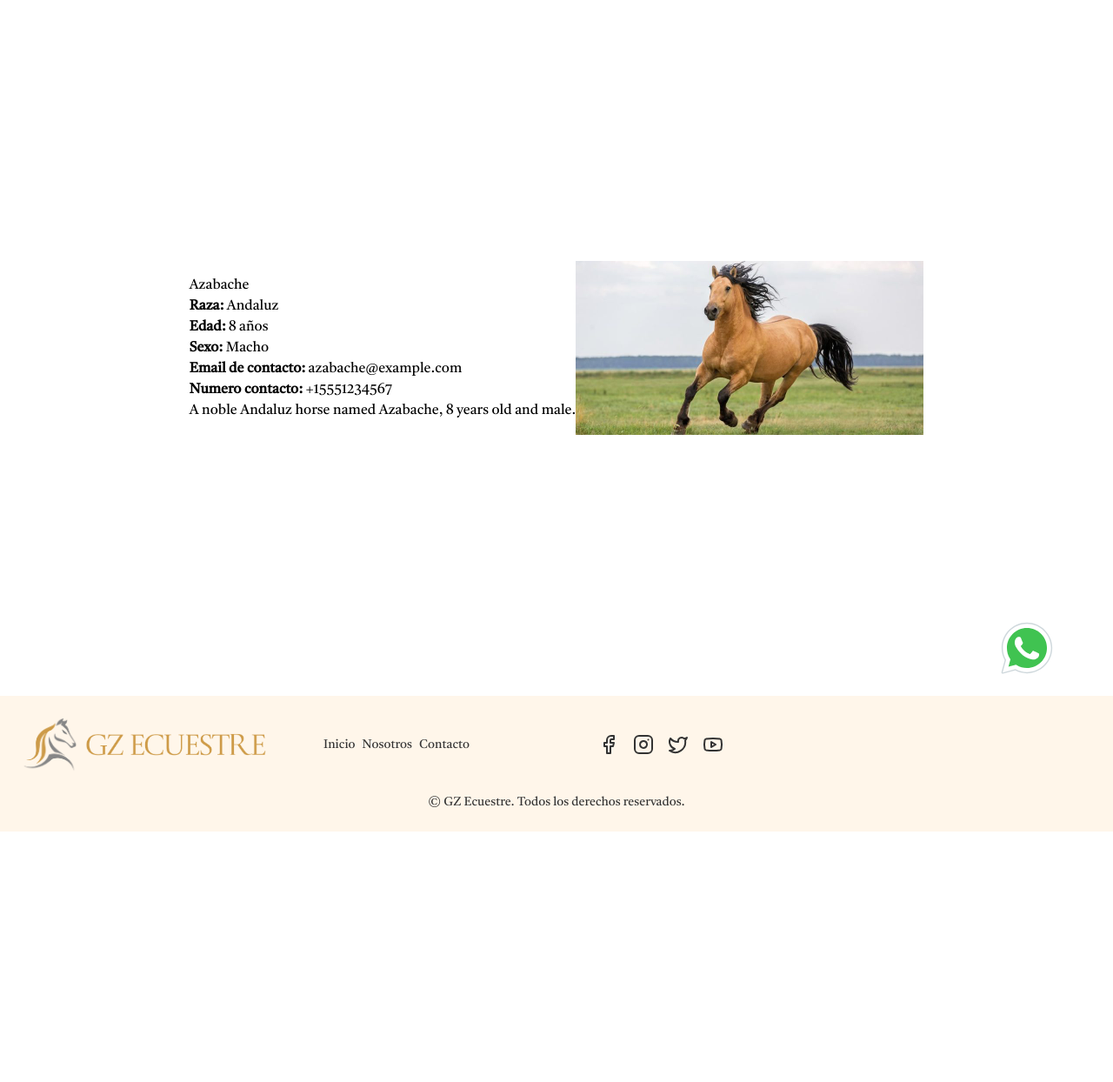
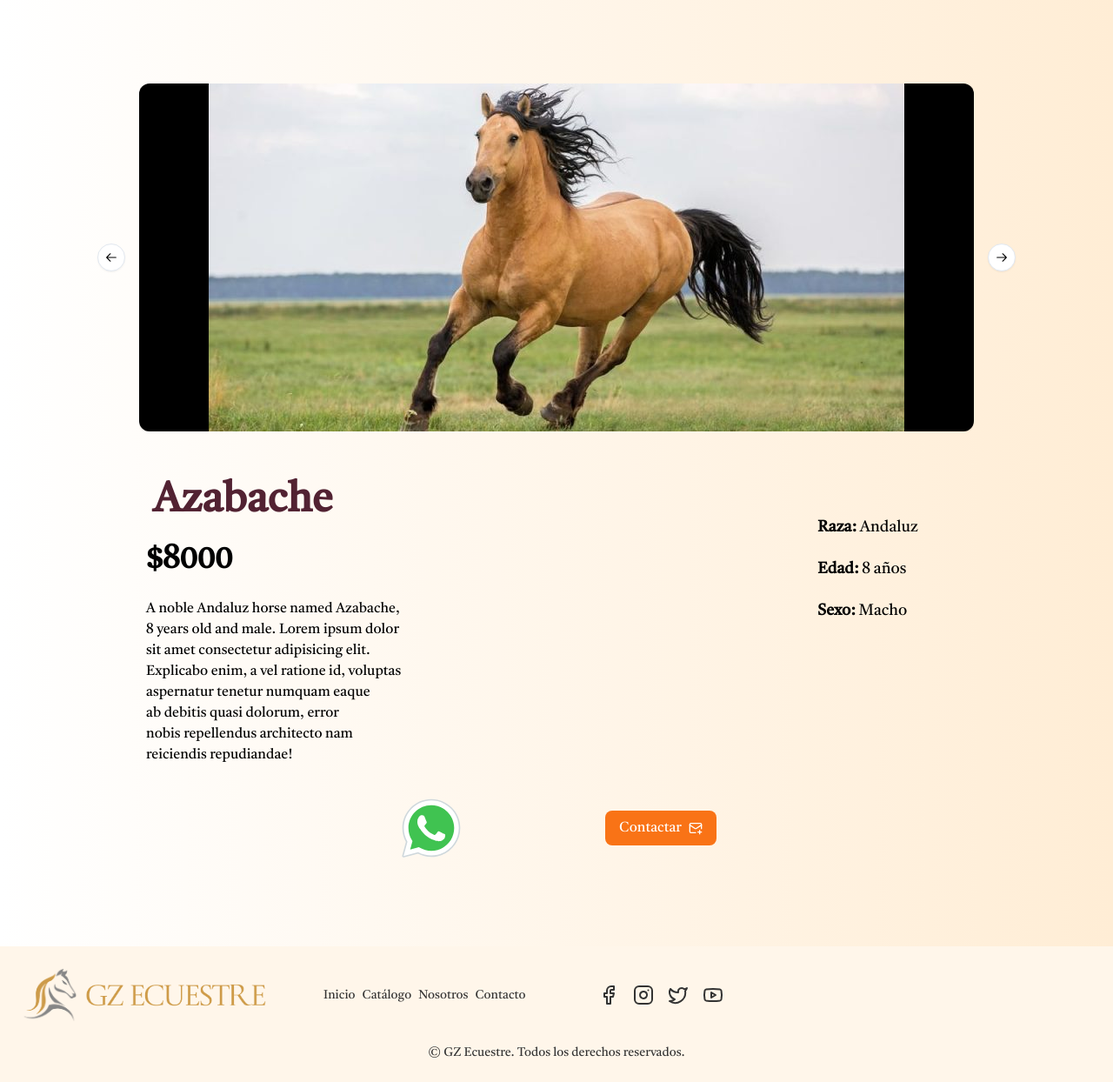
Before and after one commit to tod1az/gzecuestre, a Next.js app: page /horses/ab8 in a window 1280 px wide. Shown: the whole page at 87% size. Before the commit the page ends 956 px from the top, so only its background shows below. Built offline with nearby package versions, Linux system fonts and the light colour scheme.

Commit message:
add detail layout

```diff
--- a/src/app/horses/[id]/page.tsx
+++ b/src/app/horses/[id]/page.tsx
@@ -1,38 +1,85 @@
-import WhatsAppWidget from "@/components/WhatsAppWidget"
-import { Button } from "@/components/ui/button"
+import Video from "@/components/detail/Video"
 import { getHorse } from "@/lib/querys"
 import Image from "next/image"
+import WhatsAppLogo from "@/components/logos/WhatsAppLogo"
+import { LuMailPlus } from "react-icons/lu"
+import Link from "next/link"
+import { Horse } from "@/lib/types"
+import DetailCarousel from "@/components/detail/DetailCarousel"
+import { featuredHorses } from "@/lib/data"
 
-type Props = {
+type PageProps = {
   params: {
     id: string
   }
 }
 
-export default async function Page({ params }: Props) {
+export default async function Page({ params }: PageProps) {
   const { id } = params
   const horse = await getHorse(id)
-  if (horse === undefined) return <h1>Cargando...</h1>
+  if (!horse) return <h1>Cargando...</h1>
   return (
-    <main className="h-screen flex flex-col md:flex-row items-center justify-center">
-      <section>
-        <h1>{horse.name}</h1>
-        <p><strong>Raza: </strong>{horse.breed}</p>
-        <p><strong>Edad: </strong>{`${horse.age} años`}</p>
-        <p><strong>Sexo: </strong>{horse.sex}</p>
-        <p><strong>Email de contacto: </strong> {horse.email}</p>
-        <p><strong>Numero contacto: </strong> {horse.number}</p>
-        <p>{horse.description}</p>
+    <main className="flex flex-col bg-gradient-to-l w-screen pt-[6rem]  from-orange-100 to orange-50 items-center">
+      <section className="flex flex-col w-3/4   gap-y-8  mb-[6rem]  items-center">
+        <div className="w-full">
+          <DetailCarousel items={featuredHorses} name={horse.name} />
+        </div>
+        <div className="flex justify-between pr-16 pl-2 w-full">
+          <div className="flex-col flex w-1/3 justify-center gap-6  pt-6">
+            <h1 className="pl-2 text-5xl font-bold text-negro" >{horse.name}</h1>
+            <p className="font-bold text-4xl">{`$${horse.price}`}</p>
+            <p className="text-pretty">{horse.description} Lorem ipsum dolor sit amet consectetur adipisicing elit. Explicabo enim, a vel ratione id, voluptas aspernatur tenetur numquam eaque ab debitis quasi dolorum, error nobis repellendus architecto nam reiciendis repudiandae!</p>
+          </div>
+          <Atributtes horse={horse} />
+        </div>
+        <div className="col-span-2">
+          <Contact email={horse.email} name={horse.name} number={horse.number} />
+        </div>
       </section>
-      <Image
-        className=""
-        src={'/caballo.jpg'}
-        alt="caballo"
-        width={400}
-        height={400}
-        quality={90}
-      />
-      <WhatsAppWidget href='https://walink.co/a1faab' />
     </main>
   )
 }
+
+type ContactProps = {
+  email: string,
+  number: string,
+  name: string
+}
+
+function Contact({ number, email, name }: ContactProps) {
+  return (
+    <section className="flex flex-col items-center gap-8 ">
+      <div className="flex items-center gap-[10rem]">
+        <Link
+          className="hover:scale-105 transition-transform "
+          target="_blank"
+          href={`https://wa.me/${number}?text=Hola! Quisiera saber más sobre ${name} publicado en Gz Ecuestre`}
+        >
+          <WhatsAppLogo size="80" />
+        </Link>
+        <Link
+          target="_blank"
+          href={`mailto:${email}?subject=Publicación Gz Ecuestre`}
+          className="hover:scale-105 transition-transform px-4 py-0 h-[2.5rem] flex gap-2 items-center text-white hover:bg-negro bg-orange-500 rounded-lg"
+        >
+          Contactar  <LuMailPlus />
+        </Link>
+      </div>
+    </section>
+
+  )
+}
+
+type AtributtesProps = {
+  horse: Horse
+}
+
+function Atributtes({ horse }: AtributtesProps) {
+  return (
+    <section className="pt-16    text-lg flex flex-col  gap-5 items-start h-auto">
+      <p><strong>Raza: </strong>{horse.breed}</p>
+      <p><strong>Edad: </strong>{`${horse.age} años`}</p>
+      <p><strong>Sexo: </strong>{horse.sex}</p>
+    </section>
+  )
+}
--- a/src/components/BannerCarousel.tsx
+++ b/src/components/BannerCarousel.tsx
@@ -50,10 +50,10 @@ export default function BannerCarousel({ items }: LandginCarouselProprs) {
           {
             items.map((item) => (
               <CarouselItem key={item.imageRoute} className="">
-                <Card className="bg-blanco flex justify-center ">
+                <Card className="bg-blanco border-none flex justify-center ">
                   <CardContent className="flex object-cover w-full  h-[20rem] items-center justify-center p-0">
                     <Image
-                      className="w-full h-full object-cover rounded-lg"
+                      className="w-auto h-[20rem] object-cover"
                       src={item.imageRoute}
                       width={500}
                       height={100}
--- /dev/null
+++ b/src/components/detail/DetailCarousel.tsx
@@ -0,0 +1,61 @@
+'use client'
+import Image from "next/image"
+import {
+  Carousel,
+  CarouselContent,
+  CarouselItem,
+  CarouselNext,
+  CarouselPrevious,
+} from "@/components/ui/carousel"
+import {
+  Card,
+  CardContent,
+} from "@/components/ui/card"
+import Video from "./Video"
+
+
+
+type DetailCarouselProps = {
+  name: string
+  items: ({ imageRoute: string })[]
+}
+
+export default function DetailCarousel({ items, name }: DetailCarouselProps) {
+  return (
+    <Carousel
+      opts={{
+        loop: 'true'
+      }}
+    >
+      <CarouselContent>
+        {
+          items.map((item) => (
+            <CarouselItem key={item.imageRoute} className="rounded-lg overflow-hidden">
+              <Card className="bg-black border-none flex justify-center ">
+                <CardContent className="flex object-cover w-full  h-[25rem] items-center justify-center p-0">
+                  <Image
+                    className="w-auto h-full object-cover"
+                    src={item.imageRoute}
+                    width={500}
+                    height={100}
+                    quality={95}
+                    alt="caballo destacado"
+                  />
+                </CardContent>
+              </Card>
+            </CarouselItem>
+          ))
+        }
+        <CarouselItem className="rounded-lg">
+          <Card className="bg-black border-none flex justify-center ">
+            <CardContent className="w-auto  h-[25rem]">
+              <Video id={'P4jKxFhnjAU'} name={name} height="400" width="600" />
+            </CardContent>
+          </Card>
+        </CarouselItem>
+      </CarouselContent>
+      <CarouselPrevious />
+      <CarouselNext />
+    </Carousel >
+  )
+}
--- /dev/null
+++ b/src/components/detail/Video.tsx
@@ -0,0 +1,21 @@
+'use client'
+
+type Props = {
+  id: string
+  name: string
+  height: string
+  width: string
+}
+
+export default function Video({ id, name, width, height }: Props) {
+  return (
+    <iframe
+      src={`https://www.youtube.com/embed/${id}`}
+      title={`Video de ${name}`}
+      width={width}
+      height={height}
+      allowFullScreen
+    />
+
+  )
+}
--- a/src/components/footer/FooterOptionalLinks.tsx
+++ b/src/components/footer/FooterOptionalLinks.tsx
@@ -12,15 +12,17 @@ export default function FooterOptionalLinks() {
       </Link>
     )
   }
-  if (path === '/about') {
-    return (<>
+  if (path === '/about' || path.startsWith('/horses')) {
+    return (
+      <>
         <Link className="text-sm hover:underline" href="/">
           Inicio
         </Link>
         <Link className="text-sm hover:underline" href="/home">
           Catálogo
         </Link>
-    </>)
+      </>
+    )
   }
 
   return (
--- a/src/lib/data.ts
+++ b/src/lib/data.ts
@@ -7,7 +7,8 @@ export const horses = [
     sex: 'Macho',
     description: 'A majestic Pura Sangre horse named Relámpago, 5 years old and male.',
     email: 'relampago@example.com',
-    number: '+1234567890'
+    number: '+1234567890',
+    price: 5000
   },
   {
     id: 'ea7',
@@ -17,7 +18,8 @@ export const horses = [
     sex: 'Hembra',
     description: 'An elegant Árabe horse named Esmeralda, 7 years old and female.',
     email: 'esmeralda@example.com',
-    number: '+1987654321'
+    number: '+1987654321',
+    price: 7000
   },
   {
     id: 'ca4',
@@ -27,7 +29,8 @@ export const horses = [
     sex: 'Macho',
     description: 'A vibrant Appaloosa horse named Centella, 4 years old and male.',
     email: 'centella@example.com',
-    number: '+1122334455'
+    number: '+1122334455',
+    price: 4000
   },
   {
     id: 'rt6',
@@ -37,7 +40,8 @@ export const horses = [
     sex: 'Macho',
     description: 'A speedy Trotón Francés horse named Rayo, 6 years old and male.',
     email: 'rayo@example.com',
-    number: '+447700900000'
+    number: '+447700900000',
+    price: 6000
   },
   {
     id: 'ab8',
@@ -47,7 +51,8 @@ export const horses = [
     sex: 'Macho',
     description: 'A noble Andaluz horse named Azabache, 8 years old and male.',
     email: 'azabache@example.com',
-    number: '+15551234567'
+    number: '+15551234567',
+    price: 8000
   },
   {
     id: 'ma3',
@@ -57,7 +62,8 @@ export const horses = [
     sex: 'Hembra',
     description: 'A free-spirited Mustang horse named Mariposa, 3 years old and female.',
     email: 'mariposa@example.com',
-    number: '+61412345678'
+    number: '+61412345678',
+    price: 3000
   },
   {
     id: 'na5',
@@ -67,7 +73,8 @@ export const horses = [
     sex: 'Hembra',
     description: 'A graceful Frisón horse named Nube, 5 years old and female.',
     email: 'nube@example.com',
-    number: '+81345678901'
+    number: '+81345678901',
+    price: 5000
   },
   {
     id: 'sa4',
@@ -77,7 +84,8 @@ export const horses = [
     sex: 'Macho',
     description: 'A powerful Shire horse named Sable, 4 years old and male.',
     email: 'sable@example.com',
-    number: '+27824567890'
+    number: '+27824567890',
+    price: 4000
   },
   {
     id: 'li6',
@@ -87,7 +95,8 @@ export const horses = [
     sex: 'Hembra',
     description: 'An elegant Lipizzan horse named Lluvia, 6 years old and female.',
     email: 'lluvia@example.com',
-    number: '+61234567890'
+    number: '+61234567890',
+    price: 6000
   },
   {
     id: 'do2',
@@ -97,7 +106,8 @@ export const horses = [
     sex: 'Macho',
     description: 'A spirited Dales horse named Dorado, 2 years old and male.',
     email: 'dorado@example.com',
-    number: '+81334567890'
+    number: '+81334567890',
+    price: 2000
   },
   {
     id: 'th7',
@@ -107,7 +117,8 @@ export const horses = [
     sex: 'Macho',
     description: 'A swift Thoroughbred horse named Thunder, 7 years old and male.',
     email: 'thunder@example.com',
-    number: '+447712345678'
+    number: '+447712345678',
+    price: 7000
   },
   {
     id: 'wi4',
@@ -117,7 +128,8 @@ export const horses = [
     sex: 'Hembra',
     description: 'A gentle Clydesdale horse named Wind, 4 years old and female.',
     email: 'wind@example.com',
-    number: '+15552345678'
+    number: '+15552345678',
+    price: 4000
   },
   {
     id: 'st5',
@@ -127,7 +139,8 @@ export const horses = [
     sex: 'Macho',
     description: 'A strong Standardbred horse named Storm, 5 years old and male.',
     email: 'storm@example.com',
-    number: '+61421112222'
+    number: '+61421112222',
+    price: 5000
   },
   {
     id: 'qu3',
@@ -137,7 +150,8 @@ export const horses = [
     sex: 'Hembra',
     description: 'A lively Quarter Horse named Quasar, 3 years old and female.',
     email: 'quasar@example.com',
-    number: '+1234567890'
+    number: '+1234567890',
+    price: 3000
   },
   {
     id: 'sp6',
@@ -147,7 +161,8 @@ export const horses = [
     sex: 'Macho',
     description: 'A spirited Spanish Mustang named Spark, 6 years old and male.',
     email: 'spark@example.com',
-    number: '+447700900000'
+    number: '+447700900000',
+    price: 6000
   },
   {
     id: 'su4',
@@ -157,7 +172,8 @@ export const horses = [
     sex: 'Hembra',
     description: 'A charming Suffolk Punch horse named Sunrise, 4 years old and female.',
     email: 'sunrise@example.com',
-    number: '+15551234567'
+    number: '+15551234567',
+    price: 4000
   },
   {
     id: 'ch5',
@@ -167,7 +183,8 @@ export const horses = [
     sex: 'Macho',
     description: 'A champion Cleveland Bay horse named Champion, 5 years old and male.',
     email: 'champion@example.com',
-    number: '+61412345678'
+    number: '+61412345678',
+    price: 5000
   },
   {
     id: 'br7',
@@ -177,7 +194,8 @@ export const horses = [
     sex: 'Hembra',
     description: 'A gentle Brabant horse named Breeze, 7 years old and female.',
     email: 'breeze@example.com',
-    number: '+81345678901'
+    number: '+81345678901',
+    price: 7000
   },
   {
     id: 'gl4',
@@ -187,7 +205,8 @@ export const horses = [
     sex: 'Macho',
     description: 'A majestic Gypsy Vanner horse named Glacier, 4 years old and male.',
     email: 'glacier@example.com',
-    number: '+27824567890'
+    number: '+27824567890',
+    price: 4000
   },
   {
     id: 'wi8',
@@ -197,7 +216,8 @@ export const horses = [
     sex: 'Hembra',
     description: 'A playful Welsh Pony named Winter, 8 years old and female.',
     email: 'winter@example.com',
-    number: '+61234567890'
+    number: '+61234567890',
+    price: 8000
   }
 ]
 
--- a/src/lib/types.ts
+++ b/src/lib/types.ts
@@ -9,6 +9,7 @@ export type Horse = {
   description: string
   email: string
   number: string
+  price: number
 }
 
 export type SectionName = (typeof Links)[number]['name']
```
Lines whose indentation alone changed are shown as unchanged.
